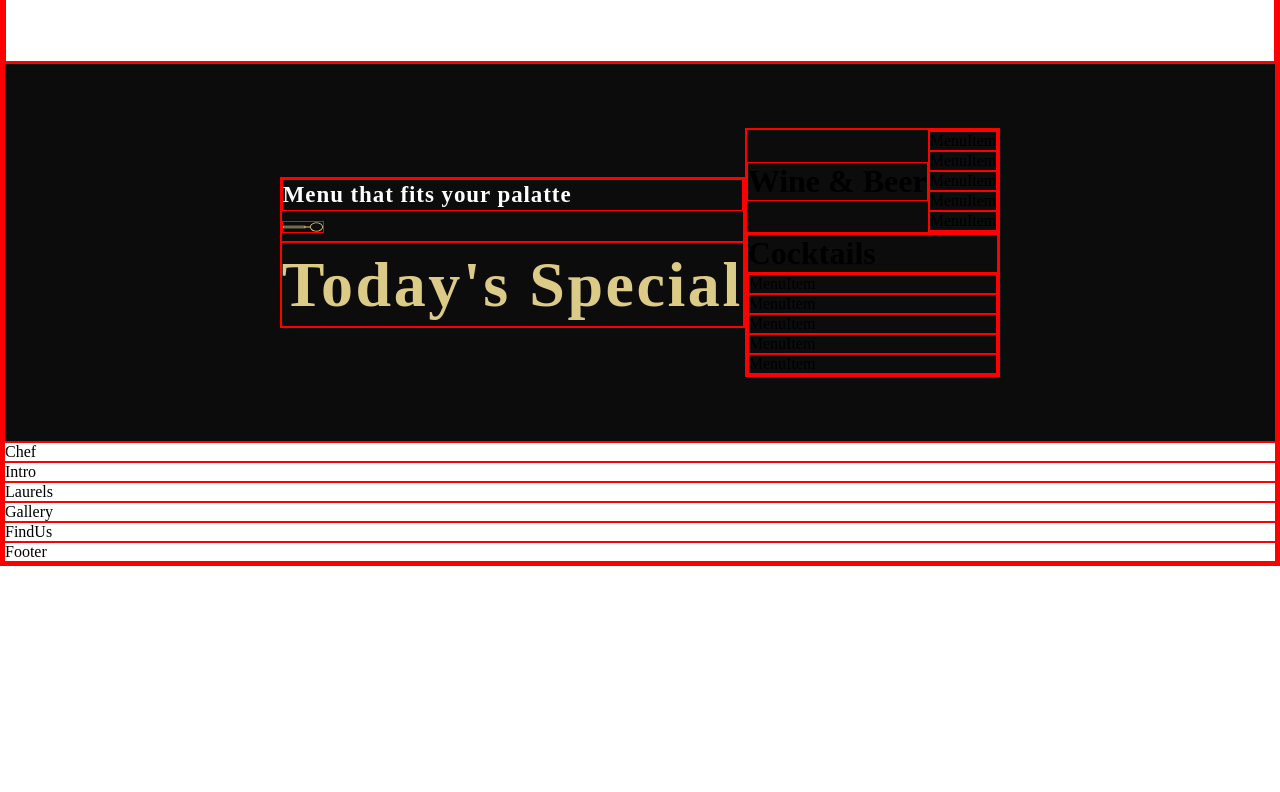
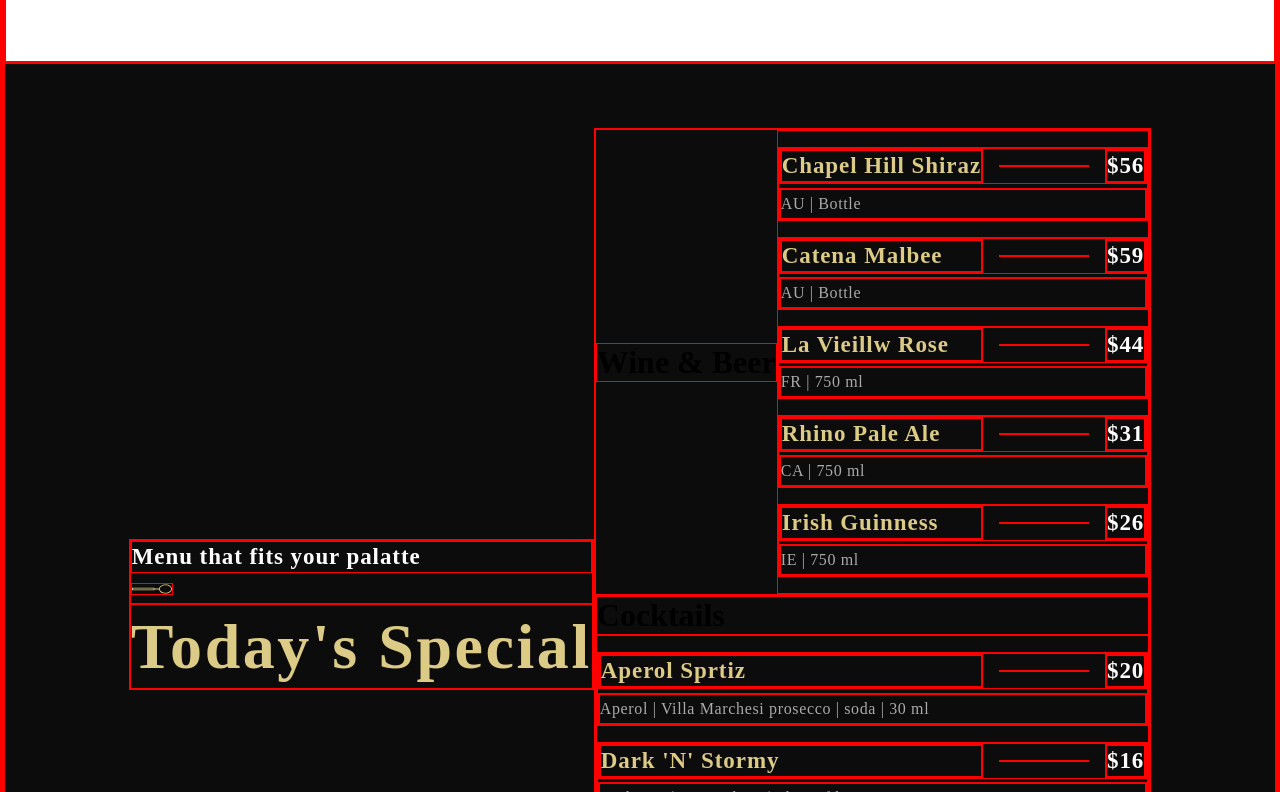
Before and after one commit to ctseng07/react-restaurant-page, a React (Create React App) app: page / in a window 1280 px wide. Shown: the part 1868-2660 px from the top of the page. Before the commit the page ends 2434 px from the top, so only its background shows below. Built offline with nearby package versions, Linux system fonts and the light colour scheme; a web font is replaced by a local one.

Commit message:
Add detail and design to menu items

```diff
--- a/src/components/Menuitem/MenuItem.css
+++ b/src/components/Menuitem/MenuItem.css
@@ -0,0 +1,72 @@
+/* * {
+    border: 1px solid red;
+} */
+
+.rest__menuItem {
+    width: 100%;
+    margin: 1rem 0;
+
+    display: flex;
+    flex-direction: column;
+}
+
+.rest__menuItem-title {
+    display: flex;
+    justify-content: space-between;
+    align-items: center;
+}
+
+.rest__menuItem-sub {
+    width: 100%;
+    margin-top: 0.2rem;
+}
+
+.rest__menuItem-name {
+    flex: 1;
+}
+
+.rest__menuItem-dash {
+    width: 90px;
+    height: 1px;
+    background: var(--color-white);
+    margin: 0 1rem;
+}
+
+.rest__menuItem-price {
+    display: flex;
+    justify-content: flex-end;
+    align-items: flex-end;
+}
+
+.rest__menuItem-name p {
+    font-family: var(--font-base);
+    font-size: 23px;
+    font-weight: 700;
+    line-height: 30px;
+    letter-spacing: 0.04em;
+    text-align: left;
+
+    color: var(--color-golden);
+}
+
+.rest__menuItem-price p {
+    font-family: var(--font-base);
+    font-size: 23px;
+    font-weight: 700;
+    line-height: 30px;
+    letter-spacing: 0.04em;
+    text-align: center;
+
+    color: var(--color-white);
+}
+
+.rest__menuItem-sub p {
+    font-family: var(--font-base);
+    font-size: 16px;
+    font-weight: 400;
+    line-height: 28px;
+    letter-spacing: 0.04em;
+    text-align: left;
+
+    color: var(--color-grey);
+}
--- a/src/components/Menuitem/MenuItem.jsx
+++ b/src/components/Menuitem/MenuItem.jsx
@@ -2,9 +2,20 @@
 
 import './MenuItem.css';
 
-const MenuItem = () => (
-  <div>
-    MenuItem
+const MenuItem = ({ title, price, tags }) => (
+  <div className='rest__menuItem'>
+    <div className="rest__menuItem-title">
+      <div className="rest__menuItem-name">
+        <p>{title}</p>
+      </div>
+      <div className="rest__menuItem-dash" />
+      <div className="rest__menuItem-price">
+        <p>{price}</p>
+      </div>
+    </div>
+    <div className="rest__menuItem-sub">
+      <p>{tags}</p>
+    </div>
   </div>
 );
 
```
